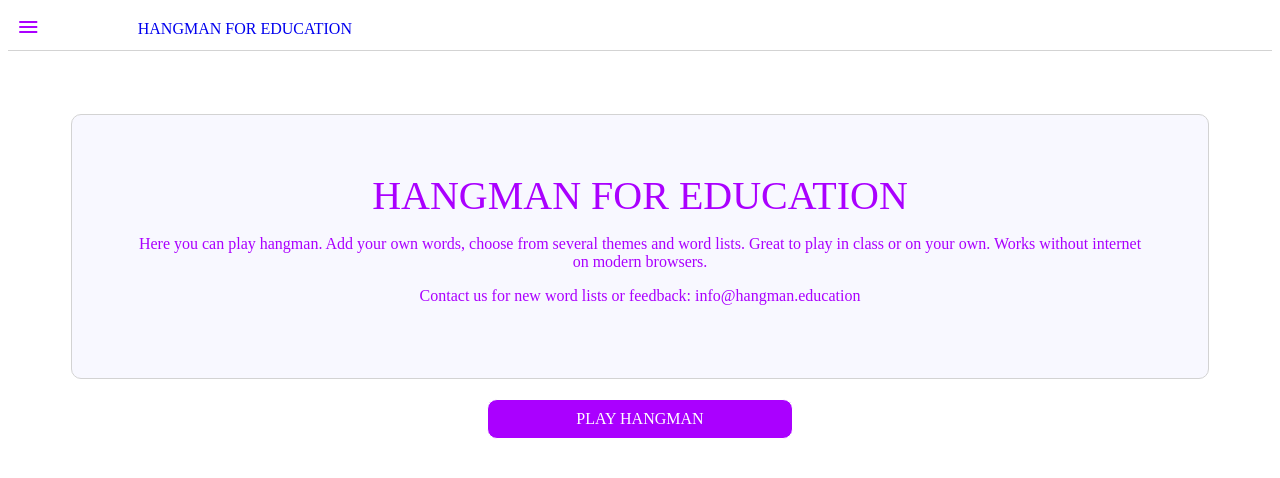
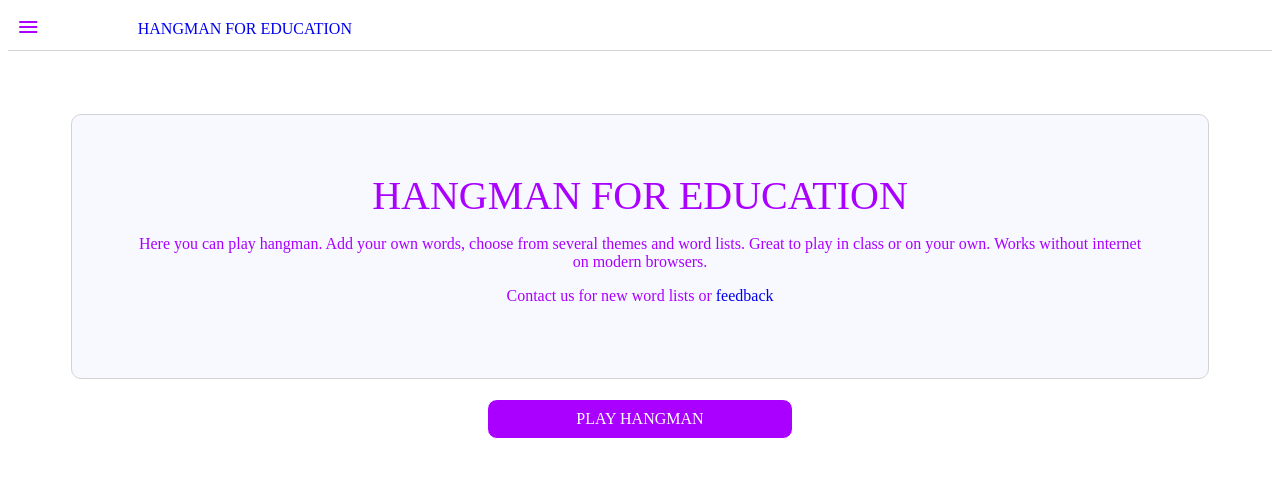
Before and after one commit to supertopoz/hangman, a React (Vite) app: page / in a window 1280 px wide. Shown: the top 478 px of the page. Built offline with nearby package versions, Linux system fonts and the light colour scheme.

Commit message:
add analytics

```diff
--- a/index.html
+++ b/index.html
@@ -1,6 +1,15 @@
 <!doctype html>
 <html lang="en">
   <head>
+      <!-- Global site tag (gtag.js) - Google Analytics -->
+  <script async src="https://www.googletagmanager.com/gtag/js?id=UA-126733657-1"></script>
+  <script>
+    window.dataLayer = window.dataLayer || [];
+    function gtag(){dataLayer.push(arguments);}
+    gtag('js', new Date());
+
+    gtag('config', 'UA-126733657-1');
+  </script>
   <meta charset="utf-8">
   <meta name="google-site-verification" content="NcDY1zrHFydNo7LHnqHv2AxUFiv8aHeZugt8_KW0Ng0">
   <meta http-equiv="X-UA-Compatible" content="IE=edge">
--- a/src/components/Home/Home.jsx
+++ b/src/components/Home/Home.jsx
@@ -53,7 +53,7 @@ export const Home = (props) => {
            <p style={ {fontSize: "1rem"}}>
              Here you can play hangman. Add your own words, choose from several themes and word lists. Great to play in class or on your own. Works without internet on modern browsers.
            </p>
-           <p style={ {fontSize: "1rem"}}>Contact us for new word lists or feedback: info@hangman.education</p>
+           <p style={ {fontSize: "1rem"}}>Contact us for new word lists or <a href="https://goo.gl/forms/riv7kAJXvZQZFAt02" rel="noopener" target="_blank">feedback</a></p>
            </Header>
            </Banner>
            <Link to="/hangman" ><Button >PLAY HANGMAN</Button></Link>
```
